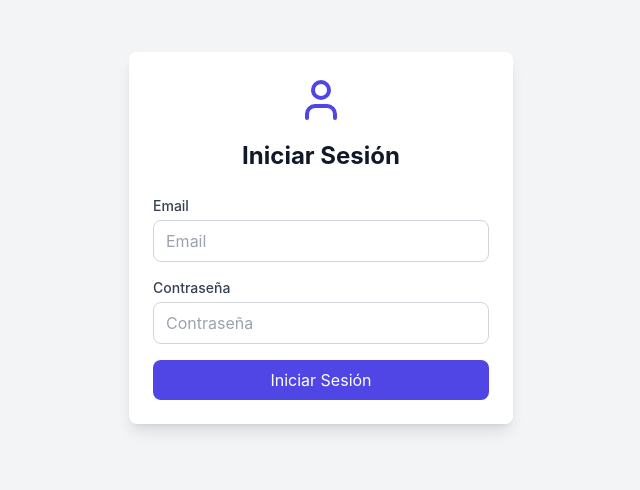
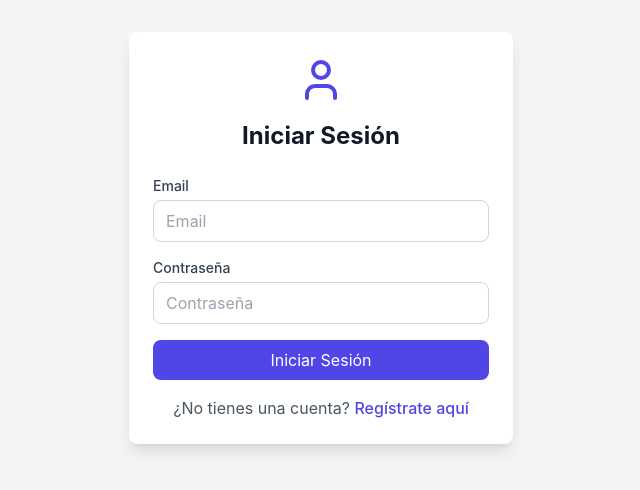
Before and after one commit to javieraguayo/PayDemo-Frontend, a React (Create React App) app: page / in a window 1280 px wide. Shown: the part 162-652 px from the top of the page, without its empty margins (319-959 px from the left). Built offline with nearby package versions, Linux system fonts and the light colour scheme.

Commit message:
agregado link registrar

```diff
--- a/src/components/LoginForm.js
+++ b/src/components/LoginForm.js
@@ -85,6 +85,14 @@ function LoginForm() {
           >
             Iniciar Sesión
           </button>
+          <p className="mt-4 text-center">
+          <span className="text-gray-600">
+            ¿No tienes una cuenta?{' '}
+          </span>
+          <a href="/register" className="text-indigo-600 hover:text-indigo-700 font-medium">
+            Regístrate aquí
+          </a>
+        </p>
         </form>
       </div>
     </div>
```
